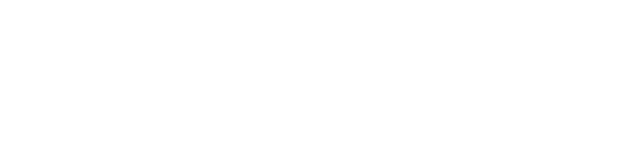
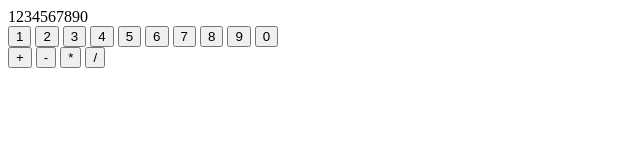
Before and after one commit to AseelAlnassiry/calculator, a plain HTML site: page index.html in a window 1280 px wide. Shown: the whole page, without its empty margins (0-640 px from the left). Drawn offline with Linux system fonts and the light colour scheme.

Commit message:
Basic HTML complete

```diff
--- a/index.html
+++ b/index.html
@@ -1,14 +1,36 @@
 <!DOCTYPE html>
 <html lang="en">
-<head>
-    <meta charset="UTF-8">
-    <meta http-equiv="X-UA-Compatible" content="IE=edge">
-    <meta name="viewport" content="width=device-width, initial-scale=1.0">
-    <link rel="stylesheet" href="styles.css">
+  <head>
+    <meta charset="UTF-8" />
+    <meta http-equiv="X-UA-Compatible" content="IE=edge" />
+    <meta name="viewport" content="width=device-width, initial-scale=1.0" />
+    <link rel="stylesheet" href="styles.css" />
     <script src="script.js" defer></script>
     <title>Calculator</title>
-</head>
-<body>
-
-</body>
+  </head>
+  <body>
+    <div class="calculator-body">
+      <div class="display">1234567890</div>
+      <div class="button-pad">
+        <div class="number-pad">
+          <button class="number-button">1</button>
+          <button class="number-button">2</button>
+          <button class="number-button">3</button>
+          <button class="number-button">4</button>
+          <button class="number-button">5</button>
+          <button class="number-button">6</button>
+          <button class="number-button">7</button>
+          <button class="number-button">8</button>
+          <button class="equals-button">9</button>
+          <button class="number-button">0</button>
+        </div>
+        <div class="operation-pad">
+          <button class="operation-button">+</button>
+          <button class="operation-button">-</button>
+          <button class="operation-button">*</button>
+          <button class="operation-button">/</button>
+        </div>
+      </div>
+    </div>
+  </body>
 </html>
--- a/script.js
+++ b/script.js
@@ -8,6 +8,9 @@ function subtract(a, b) {
 function multiply(a, b) {
   return a * b;
 }
-function add(a, b) {
+function devide(a, b) {
   return a / b;
 }
+function operator(func, a, b) {
+  return func(a, b);
+}
```
